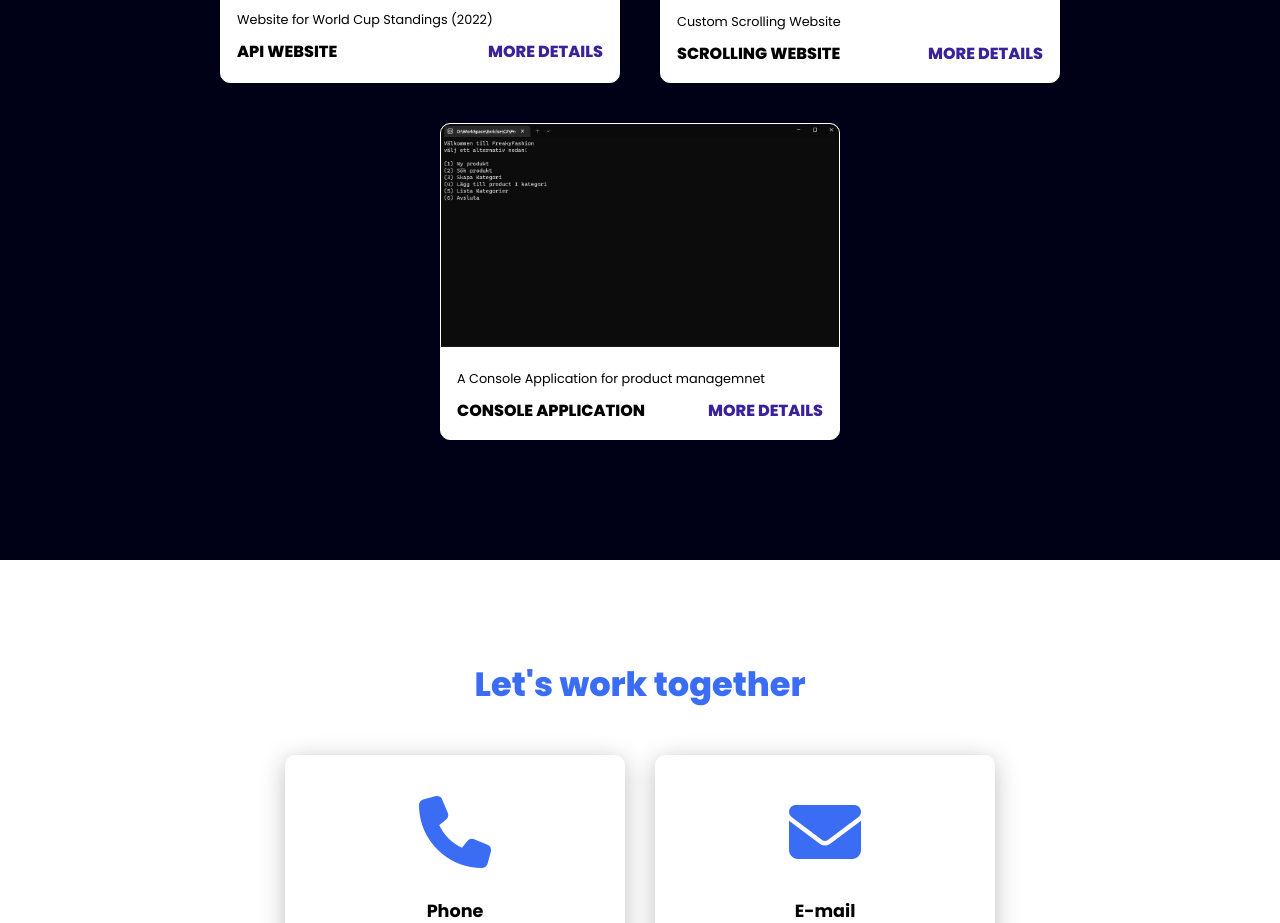
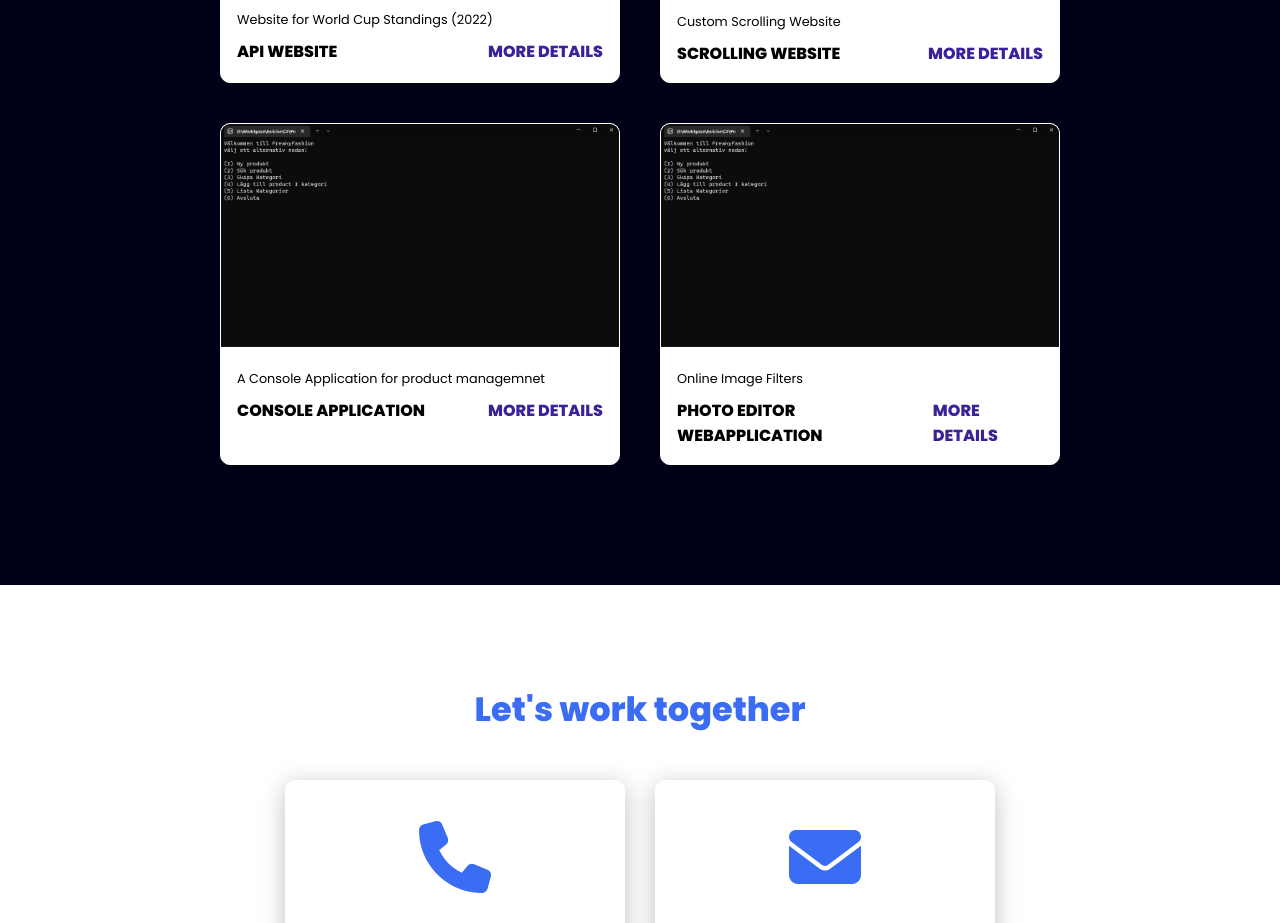
Before and after one commit to MALEKMFM/Personal-Website, a plain HTML site: page index.html in a window 1280 px wide. Shown: the part 2531-3454 px from the top of the page. Drawn offline with Linux system fonts and the light colour scheme.

Commit message:
Update index.html

```diff
--- a/index.html
+++ b/index.html
@@ -109,6 +109,18 @@
                     </strong>
                 </div>
             </div>
+            <div class="project-card">
+                <div class="project-img">
+                    <img src="img/Skärmbild.png">
+                </div>
+                <div class="project-info">
+                    <p class="project-category">Online Image Filters</p>
+                    <strong class="project-title">
+                        <span>Photo editor Webapplication</span>
+                        <a href="http://online-photo-filter-editor.com/" class="more-details">More Details</a>
+                    </strong>
+                </div>
+            </div>
         </div>
     </section>
 
```
